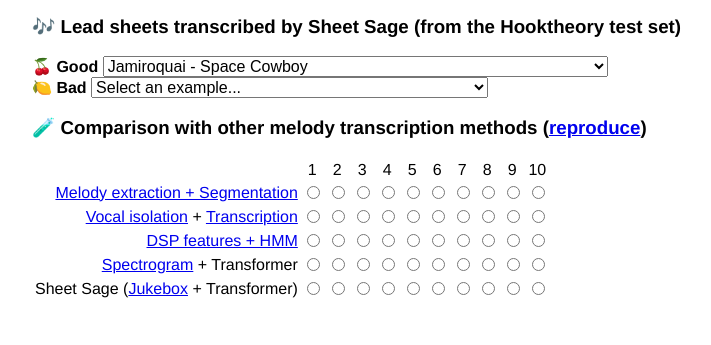
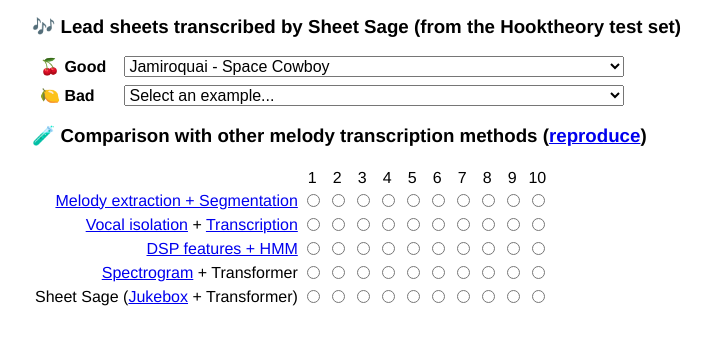
Before and after one commit to chrisdonahue/sheetsage-lbd, a plain HTML site: page index.html in a window 1280 px wide. Shown: the part 105-450 px from the top of the page, without its empty margins (0-711 px from the left). Drawn offline with nearby package versions, Linux system fonts and the light colour scheme; no server answers.

Commit message:
Polishing examples

```diff
--- a/index.html
+++ b/index.html
@@ -66,8 +66,8 @@
               set)
             </h3>
 
-            <div id="fresh-cherry">
-              <label>🍒 Good</label>
+            <div class="cherry-container" id="fresh-cherry">
+              <div class="label"><label>🍒 Good</label></div>
               <template id="fresh-cherry-example">
                 <option></option>
               </template>
@@ -76,8 +76,8 @@
               </select>
             </div>
 
-            <div id="rotten-cherry">
-              <label>🍋 Bad</label>
+            <div class="cherry-container" id="rotten-cherry">
+              <div class="label"><label>🍋 Bad</label></div>
               <template id="rotten-cherry-example">
                 <option></option>
               </template>
--- a/static/index.css
+++ b/static/index.css
@@ -67,3 +67,16 @@ label {
 .selected-transcription {
   border: 4px solid blue;
 }
+
+.cherry-container {
+  margin: 8px;
+}
+
+.cherry-container select {
+  width: 500px;
+}
+
+.cherry-container .label {
+  width: 80px;
+  display: inline-block;
+}
--- a/static/index.js
+++ b/static/index.js
@@ -24,136 +24,87 @@ window.mobileCheck = function() {
 
   const FRESH_ROOT = `${STATIC_ROOT}cherries/hooktheory_test`;
   const FRESH_UIDS = [
-    // Great
     ["ZbgOKGNQgnY", "Jamiroquai - Space Cowboy"],
+    ["nLgaWMLzoYp", "Johnny Clegg - Dela"],
+    ["QLgnMbYvm-V", "Kelly Rowland - Work"],
+    ["nZgWA-Awory", "King Crimson - In The Wake Of Poseidon"],
     ["ZbgOKN_bgnY", "Justice - Valentine"],
+    ["YRzojlaMgDe", "The Cars - Just What I Needed"],
+    ["ZwxKJqwDged", "Shontelle - Impossible"],
+    ["Abm_dXGAgak", "The Chainsmokers - Closer ft. Halsey"],
+    ["yvgPqrqYxYq", "Adele - Rolling In The Deep"],
+    ["dZbgOqBwonY", "Van Morrison - Brown Eyed Girl"],
     ["KexENQwVo_B", "Black Eyed Peas - Rock That Body"],
-    ["nJmBWEQbgAV", "B E R - The Night Begins To Shine"],
+    ["nvgy-Ew_gkA", "Rick Astley - Never Gonna Give You Up"],
+    ["AaoGXKrJmeQ", "Mungo Jerry - In The Summertime"],
+    ["lamkzMlVoDM", "Cher - Half Breed"],
+    ["nJmBWEQbgAV", "B.E.R. - The Night Begins To Shine"],
     ["knJmBjQbmAV", "Birds Of Tokyo - Lanterns"],
     ["KexEeDBXx_B", "Rilo Kiley - Breakin Up"],
-    ["JNgqMEZrgrz", "Ichika Nito - Easy Chords To Beautiful Chords"],
-    ["yvgPqrqYxYq", "Adele - Rolling In The Deep"],
-    ["Dpgv-lbOmad", "Terribletim - Brotherman Bill"],
-    ["kygzRODngKB", "Yasuharu Takanashi - Fairy Tail   Main Theme"],
-    ["nJmBvnApmAV", "Toby Fox - Save The World"],
-    ["nYAg-vvaxle", "Kyary Pamyu Pamyu - Fashion Monster"],
-    ["ROmNAYrBoNw", "Ogge - Kuk"],
-    ["kygzAAYPmKB", "Rotmg - Realm Of The Mad God Main Theme"],
+    ["yvmrlnWvxOW", "Daft Punk - Giorgio By Moroder"],
+    ["kygzRODngKB", "Yasuharu Takanashi - Fairy Tail Main Theme"],
+    ["AQodYy_YmDl", "Kyary Pamyu Pamyu - Harajuku Iyahoi"],
     ["ZwxKqeeGmed", "Toby Fox - Shop"],
     ["nvgyWWAeokA", "Mini Pati - Hirari Kirakira Yami Yami Museum"],
-    ["nLgaWMLzoYp", "Johnny Clegg And Savuka - Dela"],
     [
       "-WeglnzlorY",
-      "Florence And The Machine - Spectrum   Calvin Harris Remix"
+      "Florence And The Machine - Spectrum (Calvin Harris Remix)"
     ],
     ["nJmBvqe_mAV", "Utada Hikaru - Come Back To Me"],
-    ["Abm_dXGAgak", "The Chainsmokers - Closer Ft Halsey"],
     ["QLgnRMBvg-V", "Rustie - Hover Traps"],
     ["ROmNwDdQgNw", "Patrick Hernandez - Born To Be Alive"],
     ["DpgvvYekgad", "Armanarx - Syahrini Sticker Vs Armanarx Sticker"],
-    ["jDgXNadyoKl", "Armanarx - Tolong Jangan Nangis Bayi"],
     ["WAbm_Ybwxak", "Masashi Hamauzu - Yeuls Theme"],
     ["ROmN-aRQoNw", "Rustie - Big Catzz"],
-    ["nJmBXa_WxAV", "Kyary Pamyu Pamyu - Kimino Mikata"],
     ["VMgJvvAVgqK", "Daft Punk - Contact"],
-    ["dPoD-GGXmnM", "Dropgun - Nothing New"],
     ["lamkNLYVoDM", "The Quiet Revolution - Parallel Me"],
-    ["RPxeqbyaxb_", "Toby Fox - Last Goodbye"],
-    ["QLgnMbYvm-V", "Kelly Rowland - Work"],
-    ["nZgWwk_Bgry", "Sanah - 2 00"],
-    ["Rzoj_pdQmDe", "Awesomeguy - Nyan Cat"],
+    ["nZgWwk_Bgry", "Sanah - 2:00"],
     ["veoYqPLqodn", "Itzy - Wannabe"],
     ["jDgXkrvNmKl", "Counting Crows - Accidentally In Love"],
-    ["nZgWA-Awory", "King Crimson - In The Wake Of Poseidon"],
     ["veoYqYPVodn", "Matchbox 20 - Unwell"],
     ["d_gwjNYbmGV", "De Jeugd Van Tegenwoordig - Sterrenstof"],
     ["d_gwOYdKgGV", "Era - Ameno"],
-    ["YRzojlaMgDe", "The Cars - Just What I Needed"],
-    ["nvgyqzyrgkA", "Sanah - 2 00"],
     ["ZbgOaGXbonY", "A Teens - Halfway Around The World"],
     ["bWgMEaPEglX", "Antonim - Melancholy Soldier"],
-    ["nLgaqEOZgYp", "Hirokazu Ando - Butter Building   Kirbys Adventure"],
+    ["nLgaqEOZgYp", "Hirokazu Ando - Butter Building from Kirbys Adventure"],
     ["nJmBkArEgAV", "Santigold - The Keepers"],
-    ["AQodYy_YmDl", "Kyary Pamyu Pamyu - Harajuku Iyahoi"],
     ["d_gwLQdbxGV", "Adele - Set Fire To The Rain"],
     ["kwxAaqNXxKG", "Ikimono Gakari - Blue Bird"],
     ["NlamkNNeoDM", "Erasure - Always"],
-    ["yvmrlnWvxOW", "Daft Punk - Giorgio By Moroder"],
     ["eWxLnadKmaK", "Azedia - Something"],
     ["dVMgJMyWmqK", "Keane Vs Basto - Bend And Break"],
-    ["dZbgOqBwonY", "Van Morrison - Brown Eyed Girl"],
     ["l_NgbbVYgQA", "Avicii - Dear Boy"],
     ["jDgXqYWnxKl", "Toby Fox - Core"],
     ["kygzpzjPoKB", "Rilo Kiley - Breakin Up"],
-    ["ZwxKJqwDged", "Shontelle - Impossible"],
-    ["nJmBJQq_mAV", "Pitbull - Feel This Moment Feat Christina Aguilera"],
-    ["nvgy-Ew_gkA", "Rick Astley - Never Gonna Give You Up"],
+    ["nJmBJQq_mAV", "Pitbull - Feel This Moment ft. Christina Aguilera"],
     ["DpgvNplLgad", "Mini Pati - Acha Cha Kare"],
-    ["AaoGXKrJmeQ", "Mungo Jerry - In The Summertime"],
-    ["lamkzMlVoDM", "Cher - Half Breed"],
     ["VMgJjqYygqK", "Linda Perhacs - Hey Who Really Cares"],
-    ["zngRKykpxJj", "Armanarx - Lky Fansku Tapi Hatersku"],
-    ["ZwxKJLMDged", "Kyu Sakamoto - Sukiyaki"],
-
-    // Okay
-    ["JNgqAVWJgrz", "Akira Yamaoka - Pianissimo Epilogue"],
-    ["KexEjaZOo_B", "Corinne Bailey Rae - Put Your Records On"],
-    ["d_gwAAeAoGV", "Red Vox - Reno"],
-    ["nvgydNDRmkA", "Santigold - Disparate Youth"],
-    ["JNgqBVlWxrz", "Dusty Springfield - I Only Want To Be With You"],
-    ["zngRJLaMgJj", "Murray Gold - The Doctors Theme Series 4"],
-    [
-      "-WeglvXYorY",
-      "Gary Portnoy - Where Everybody Knows Your Name   Cheers Theme"
-    ],
-    ["bWgM-ENJglX", "Yuki Kajiura - Decretum   Puella Magi Madoka Magica"],
-    ["AROmNPLnxNw", "Iron Maiden - No More Lies"],
-    ["jDgXQJbexKl", "Spongebob Squarepants - A Day Like This"],
-    ["d_gwjEeAmGV", "The 88 - At Least It Was Here"],
-    ["WeglPWZagrY", "Pitbull - Give Me Everything"],
-    ["ROmNvBLpmNw", "Mid Air Thief - Swamp"],
-    ["VMgJkMJkxqK", "Imogen Heap - Goodnight And Go"],
-    ["kygzpEyLoKB", "Kasabian - La Fee Verte"],
-    ["KexEQ-qVx_B", "Airbag - Sounds That I Hear"],
-    ["kwxAXbnDgKG", "Aura Dione - Friends   Piano Cover"],
-    ["VMgJRzqEgqK", "Adele - Skyfall"],
-    ["ANmprnY-xyM", "Gary Jules - Mad World"],
-    ["lamkXwlwgDM", "Phoenix - Lisztomania"],
-    ["JkmZQWBkoqn", "Adele - Send My Love"],
-    ["ROmNwArngNw", "Red Velvet - Time Slip"],
-    ["KyvmrnezmOW", "Junior Boys - First Time"],
-    ["zngRZPAVgJj", "Hyper Potions - Little Root Town"],
-    ["ANmpeqjngyM", "Foster The People - Pumped Up Kicks"]
+    ["ZwxKJLMDged", "Kyu Sakamoto - Sukiyaki"]
   ];
   const FRESH_DEFAULT = "ZbgOKGNQgnY";
 
   const ROTTEN_ROOT = `${STATIC_ROOT}cherries/hooktheory_test`;
   const ROTTEN_UIDS = [
-    // Bad but interesting
-    ["d_gw-dDKoGV", "The Neighbourhood - Cry Baby"],
-    ["LAgQVk-ExyO", "Toby Fox - The Field Of Hopes And Dreams"],
-    ["AQodyANqmDl", "Wizet - Maplestory   Cash Shop"],
-    ["kwxAaGaDxKG", "Regina Spektor - Folding Chairs"],
-    ["RPxen-ZLob_", "Jay Ferguson - The Office Opening Theme"],
-    ["eWxLvZakmaK", "The Chainsmokers - Paris"],
-    ["KexENydVo_B", "Asgeir - King And Cross"],
-    ["nLgaJ_PdxYp", "Wilco - Shes A Jar"],
-    ["WeglvbraorY", "Hirokazu Ando - Orange Ocean   Kirbys Adventure"],
-    ["veWxLDW_xaK", "Virtual Riot - Energy Drink"],
-    ["YAg-qOnBgle", "The Weather Girls - Its Raining Men"],
-    ["JNgqOeBnorz", "Stan Sb - Dead"],
-    ["bWgMwlkPolX", "Nancy Sinatra - These Boots Are Made For Walkin"],
-    ["Rzoj_qYAmDe", "George Frideric Handel - Messiah   Hallelujah Chorus"],
-    ["yvgP_MyLmYq", "Hot Dad - Hypnospace Is Cool"],
-    ["yvgPKq_AmYq", "Calvin Harris And Disciples - How Deep Is Your Love"],
-    ["RPxeyqnqxb_", "Ogge - Kuk"],
-    ["YAg-PdPamle", "Johnfn - I Can See You Now"],
-    ["wnvgyyz-gkA", "Counting Crows - Anna Begins"],
-    ["AQodXnlBoDl", "Gary Jules - Mad World"],
-    ["kwxAwp-QmKG", "Manfred Mann - Doo Wah Diddy Diddy"],
-    ["nvgyAW-XgkA", "Keri Hilson - Lose Control"],
-    ["lamkGvzvmDM", "Joanna Newsom - Sapokanikan"],
-    ["ZbgOYnM-onY", "Arseniy Shkljaev - Nuclearoids"]
+    ["d_gw-dDKoGV", "Poor recall for some vocal styles"],
+    ["kwxAaGaDxKG", "Poor recall for some vocal styles"],
+    ["wnvgyyz-gkA", "Poor recall for some vocal styles"],
+    ["yvgPKq_AmYq", "Poor recall for some vocal styles"],
+    ["RPxen-ZLob_", "Oscillating between multiple instruments"],
+    ["Rzoj_qYAmDe", "Oscillating between multiple instruments"],
+    ["AQodyANqmDl", "Oscillating between multiple instruments"],
+    ["WeglvbraorY", "Oscillating between melody and harmony"],
+    [
+      "YAg-qOnBgle",
+      "Unpredictable behavior when input audio has poor intonation"
+    ],
+    [
+      "bWgMwlkPolX",
+      "Unpredictable behavior when input audio has poor intonation"
+    ],
+    ["yvgP_MyLmYq", "Sporadic octave tracking"],
+    ["RPxeyqnqxb_", "Sporadic octave tracking"],
+    ["lamkGvzvmDM", "Overly rhythmic"],
+    ["eWxLvZakmaK", "Overly rhythmic"]
   ];
 
   const RYY08_ROOT = `${STATIC_ROOT}ryy08_comparison/qualitative`;
```
